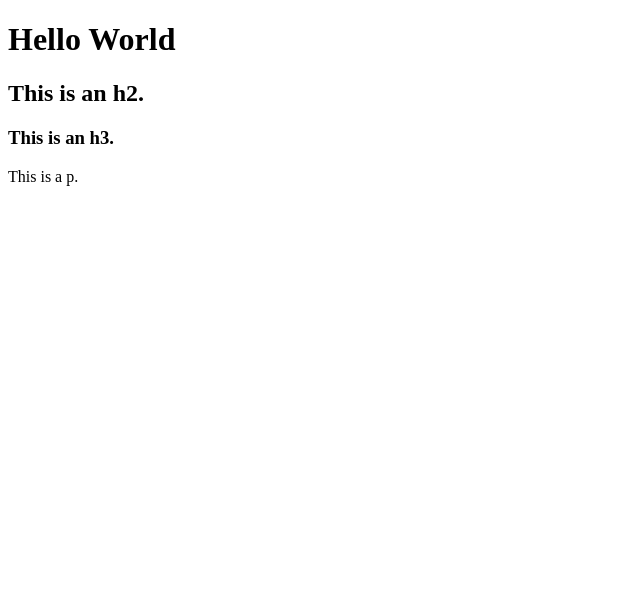
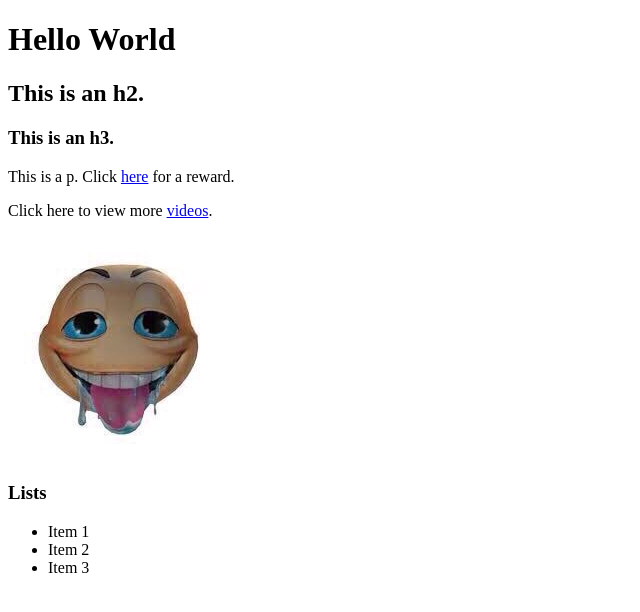
Before and after one commit to dee7205/front-end-practice, a plain HTML site: page html-css-js/index.html in a window 1280 px wide. Shown: the whole page, without its empty margins (0-640 px from the left). Drawn offline with Linux system fonts and the light colour scheme.

Commit message:
Updates HTML content with additional links, image, and list
Enhances the HTML content by adding a link for a reward, a link to view more videos, an image, and a list of items.

Fixes #789

```diff
--- a/html-css-js/index.html
+++ b/html-css-js/index.html
@@ -13,7 +13,23 @@
     <h1>Hello World</h1>
     <h2>This is an h2.</h2>
     <h3>This is an h3.</h3>
-    <p>This is a p.</p>
+    <p>This is a p. Click <a href="https://www.youtube.com/watch?v=dQw4w9WgXcQ">here</a> for a reward.
+    </p>
+    <p>
+        Click here to view more <a href="https://www.youtube.com/" target="_blank">videos</a>. <!-- This is a link! target means you open another tab when clicking it.-->
+    </p>
+    <img src="images/idk_emoji.jpg" alt="idk emoji"> <!-- This is an image! -->
+
+    <h3>Lists</h3>
+    <p>
+        <ul> <!-- This is a list! -->
+            <li>Item 1</li>
+            <li>Item 2</li>
+            <li>Item 3</li>
+        </ul>
+    </p>
+    <br>
+
 
     <!-- This is a comment! () -->
 
```
Also changed, not shown: html-css-js/images/idk_emoji.jpg (added), 3 other files.
